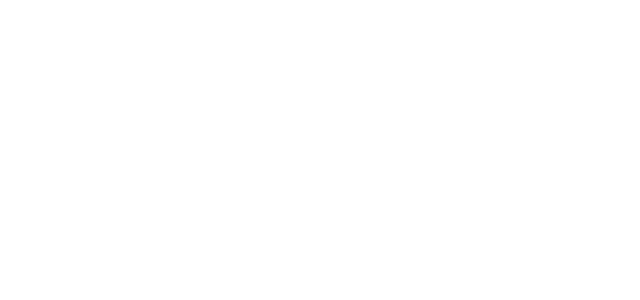
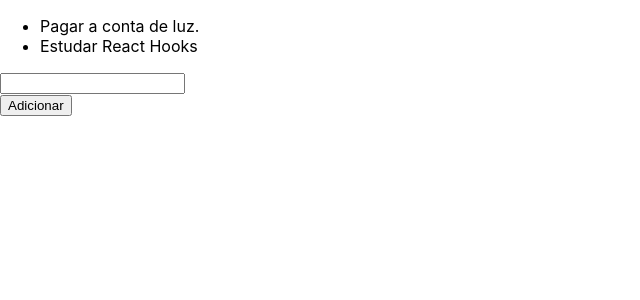
Before and after one commit to romagnolocesar/projeto-hooks, a React (Create React App) app: page / in a window 1280 px wide. Shown: the top 300 px of the page, without its empty margins (0-640 px from the left). Built offline with nearby package versions, Linux system fonts and the light colour scheme.

Commit message:
Aula 81 - UseState

```diff
--- a/src/App.js
+++ b/src/App.js
@@ -1,9 +1,24 @@
-import React from 'react';
+import React, {useState} from 'react';
 
 function App() {
+
+  const [tarefas, setTarefas] = useState(['Pagar a conta de luz.', 'Estudar React Hooks']);
+  const [input, setInput] = useState('');
+
+  function handleAdd(){
+    setTarefas([...tarefas, input]);
+    setInput('');
+  }
+
   return (
     <div className="App">
-
+        <ul>
+          {tarefas.map(tarefa => (
+              <li key={tarefa} >{tarefa}</li>
+           ) )}
+        </ul>
+        <input type="text" value={input} onChange={e => setInput(e.target.value)}/><br/>
+          <button type="button" onClick={handleAdd}>Adicionar</button>
     </div>
   );
 }
```
